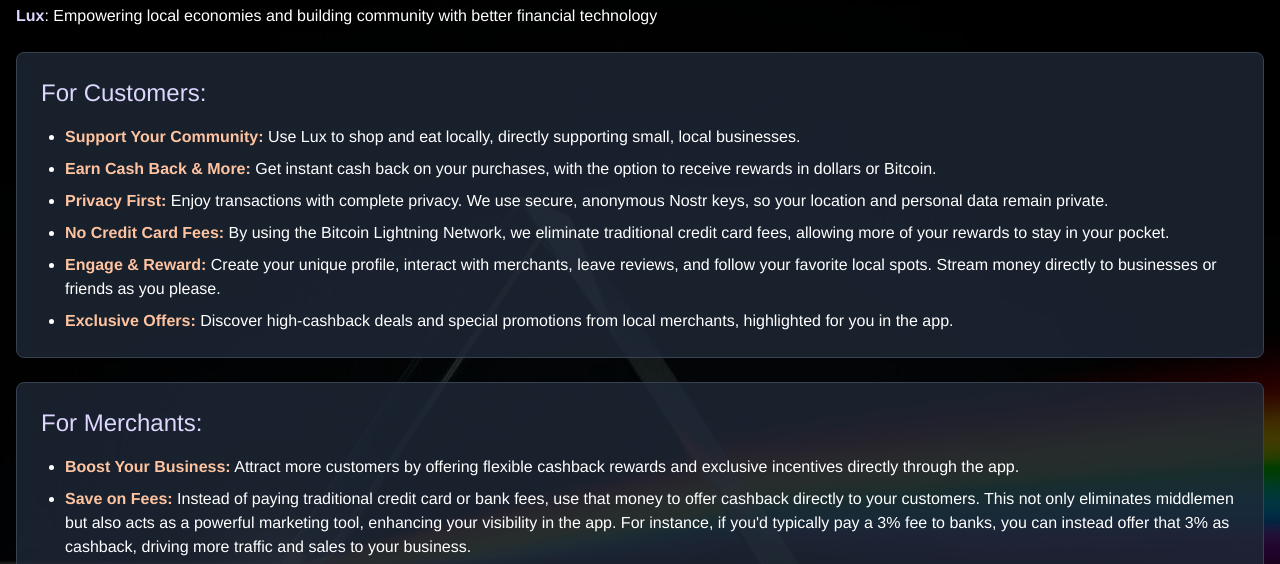
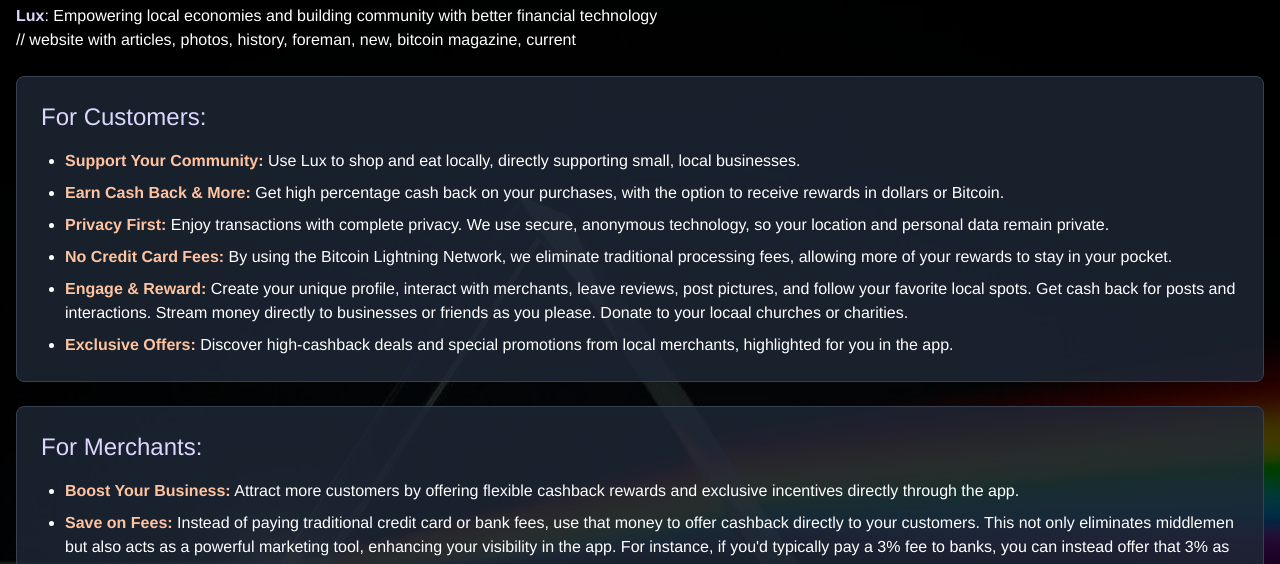
Before and after one commit to chrstnas/lux-ln, a plain HTML site: page index.html in a window 1280 px wide. Shown: the part 200-764 px from the top of the page. Drawn offline with nearby package versions, Linux system fonts and the light colour scheme.

Commit message:
Update index.html

```diff
--- a/index.html
+++ b/index.html
@@ -67,16 +67,16 @@
             <div id="about" class="space-y-6">
                 <h2 class="text-3xl font-light mb-4 gradient-text">Welcome to Lux: Enriching Everyday Transactions</h2>
                 <p class="mb-4"><span class="font-semibold text-violet-200">Lux</span>: Empowering local economies and building community with better financial technology </p>
-
+             // website with articles, photos, history, foreman, new, bitcoin magazine, current
                 <!-- For Customers Section -->
                 <div class="bg-gray-800 bg-opacity-80 rounded-lg p-6 border border-gray-700">
                     <h3 class="text-2xl font-light text-violet-200 mb-4">For Customers:</h3>
                     <ul class="list-disc pl-6 space-y-2">
                         <li><span class="light-orange font-semibold">Support Your Community:</span> Use Lux to shop and eat locally, directly supporting small, local businesses.</li>
-                        <li><span class="light-orange font-semibold">Earn Cash Back & More:</span> Get instant cash back on your purchases, with the option to receive rewards in dollars or Bitcoin.</li>
-                        <li><span class="light-orange font-semibold">Privacy First:</span> Enjoy transactions with complete privacy. We use secure, anonymous Nostr keys, so your location and personal data remain private.</li>
-                        <li><span class="light-orange font-semibold">No Credit Card Fees:</span> By using the Bitcoin Lightning Network, we eliminate traditional credit card fees, allowing more of your rewards to stay in your pocket.</li>
-                        <li><span class="light-orange font-semibold">Engage & Reward:</span> Create your unique profile, interact with merchants, leave reviews, and follow your favorite local spots. Stream money directly to businesses or friends as you please.</li>
+                        <li><span class="light-orange font-semibold">Earn Cash Back & More:</span> Get high percentage cash back on your purchases, with the option to receive rewards in dollars or Bitcoin.</li>
+                        <li><span class="light-orange font-semibold">Privacy First:</span> Enjoy transactions with complete privacy. We use secure, anonymous technology, so your location and personal data remain private.</li>
+                        <li><span class="light-orange font-semibold">No Credit Card Fees:</span> By using the Bitcoin Lightning Network, we eliminate traditional processing fees, allowing more of your rewards to stay in your pocket.</li>
+                        <li><span class="light-orange font-semibold">Engage & Reward:</span> Create your unique profile, interact with merchants, leave reviews, post pictures, and follow your favorite local spots. Get cash back for posts and interactions. Stream money directly to businesses or friends as you please. Donate to your locaal churches or charities. </li>
                         <li><span class="light-orange font-semibold">Exclusive Offers:</span> Discover high-cashback deals and special promotions from local merchants, highlighted for you in the app.</li>
                     </ul>
                 </div>
```
